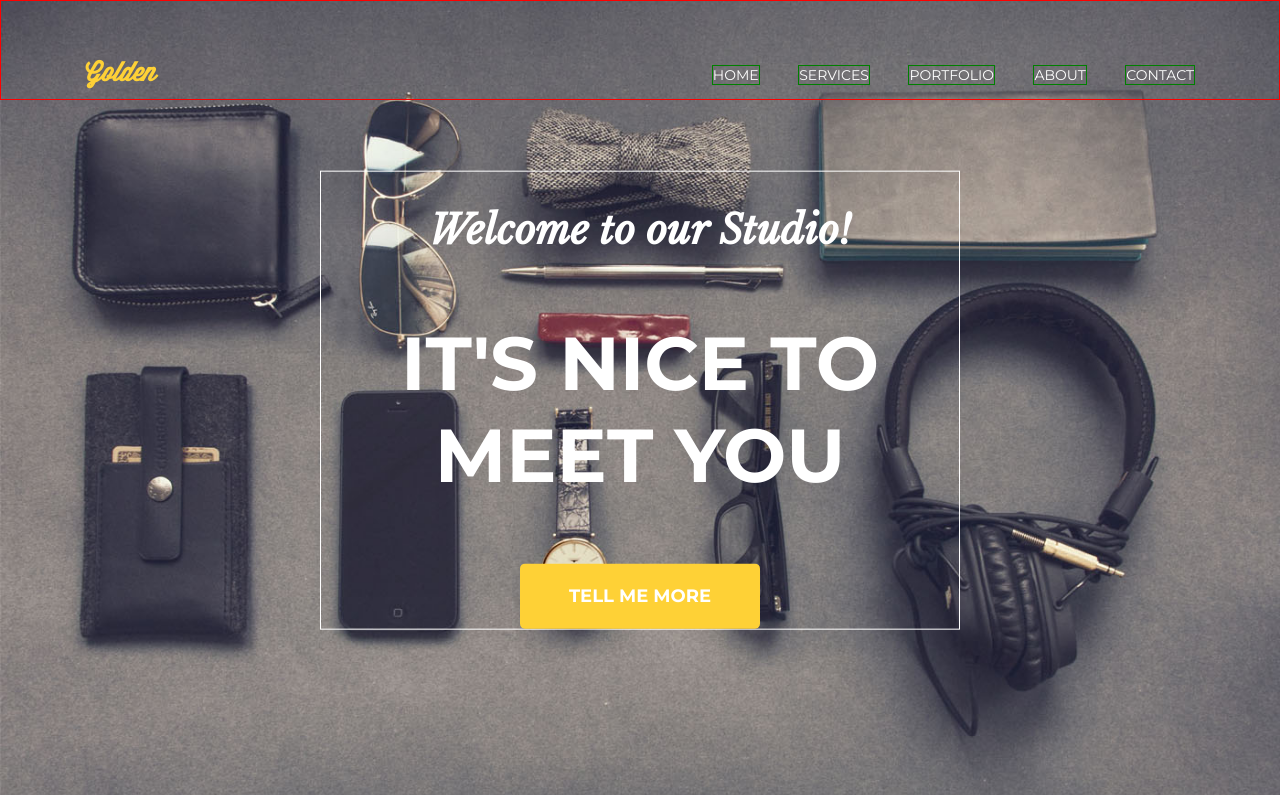
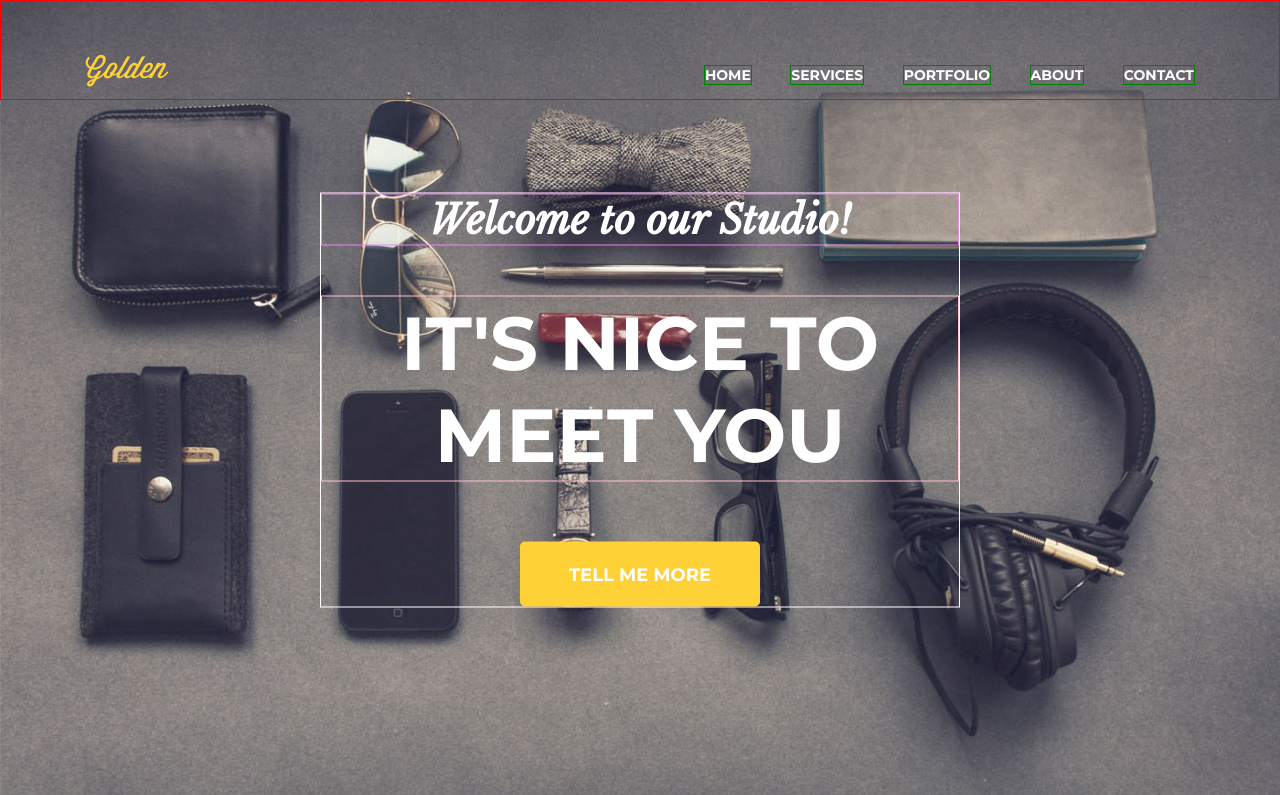
Before and after one commit to wnwarchdev/simple-landing-page, a website: page index.html in a window 1280 px wide. Shown: the top 795 px of the page. Drawn offline with nearby package versions, Linux system fonts and the light colour scheme.

Commit message:
Add navbar and splash; sections and global tags styled;

```diff
--- a/sass/style.scss
+++ b/sass/style.scss
@@ -26,6 +26,16 @@ $color-body: #777777;
         box-sizing: border-box;
 }
 
+
+h1,
+h2,
+h3,
+h4,
+h5,
+h6 {
+margin: 0;
+
+}
 
 body {
 text-align: center;
@@ -56,7 +66,8 @@ padding: 0!important; /* to get rid of default padding*/
 
 .section-title h3,{
   font-size: 40px;
-
+  margin-bottom: 20px;
+  margin-top: 120px;
 }
 
 h5 {
@@ -95,11 +106,13 @@ nav {
 
 nav .container h1 {
 text-align: left;
-font-family: "WisdomScriptRegular";
+font-family: $font-logo;
 color: $color-yellow;
-font-size: 26px;
+font-size: 30px;
 position: absolute;
-transform: translate(0, -30px);
+transform: translate(0, -10px);
+font-weight: 400;
+
 
 }
 
@@ -115,6 +128,7 @@ nav li {
   display: inline-block;
   font-size: 14px;
   font-family: $font-heading;
+  font-weight: $fontweight-bold;
   color: $color-white;
   text-decoration: none;
   margin-left: 35px;
@@ -145,12 +159,16 @@ nav li {
 .splash-inner h1 {
   font-family: $font-heading;
   font-size: 75px;
+  border: 1px solid pink;
+  margin-bottom: 60px;
 
 }
 
 .splash h2 {
   font-family: $font-caption;
   font-size: 40px;
+  margin-bottom: 50px;
+  border: 1px solid violet;
 }
 
 
@@ -196,7 +214,7 @@ nav li {
 
 .portfolio {
 background: #f7f7f7;
-padding: 120px 0;
+padding-bottom: 120px;
 }
 
 .card {
```
Also changed, not shown: css/style.css, 1 other file.
